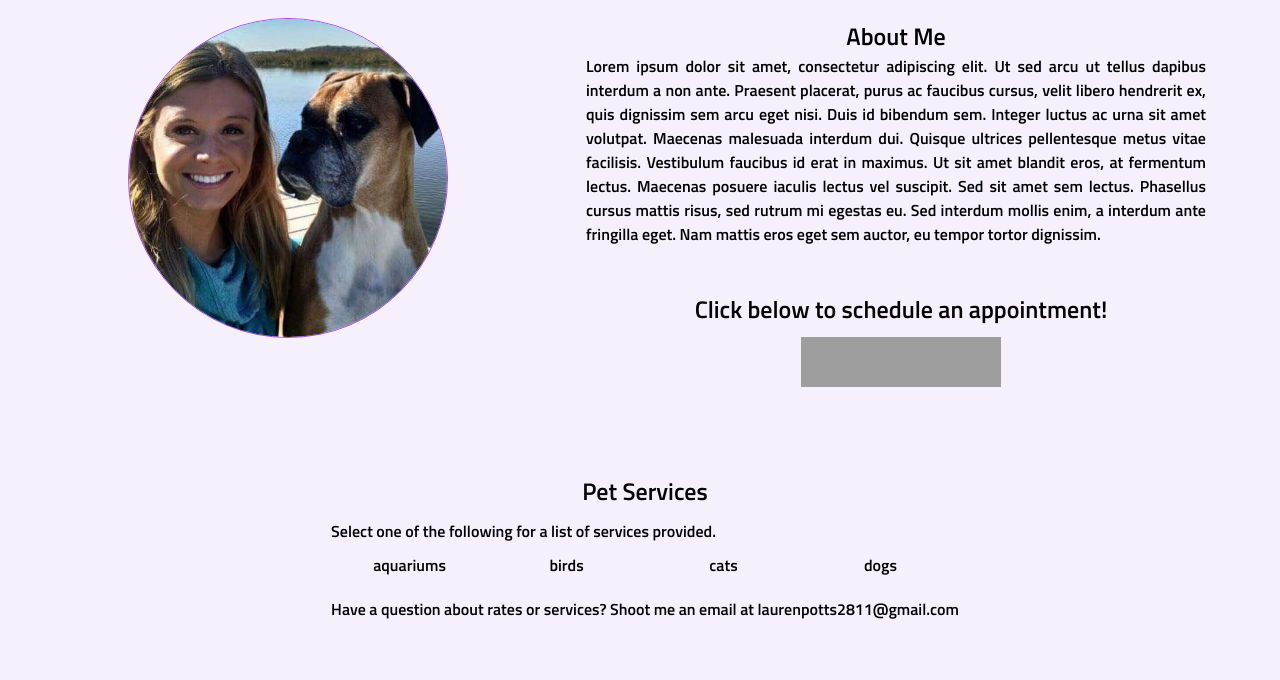
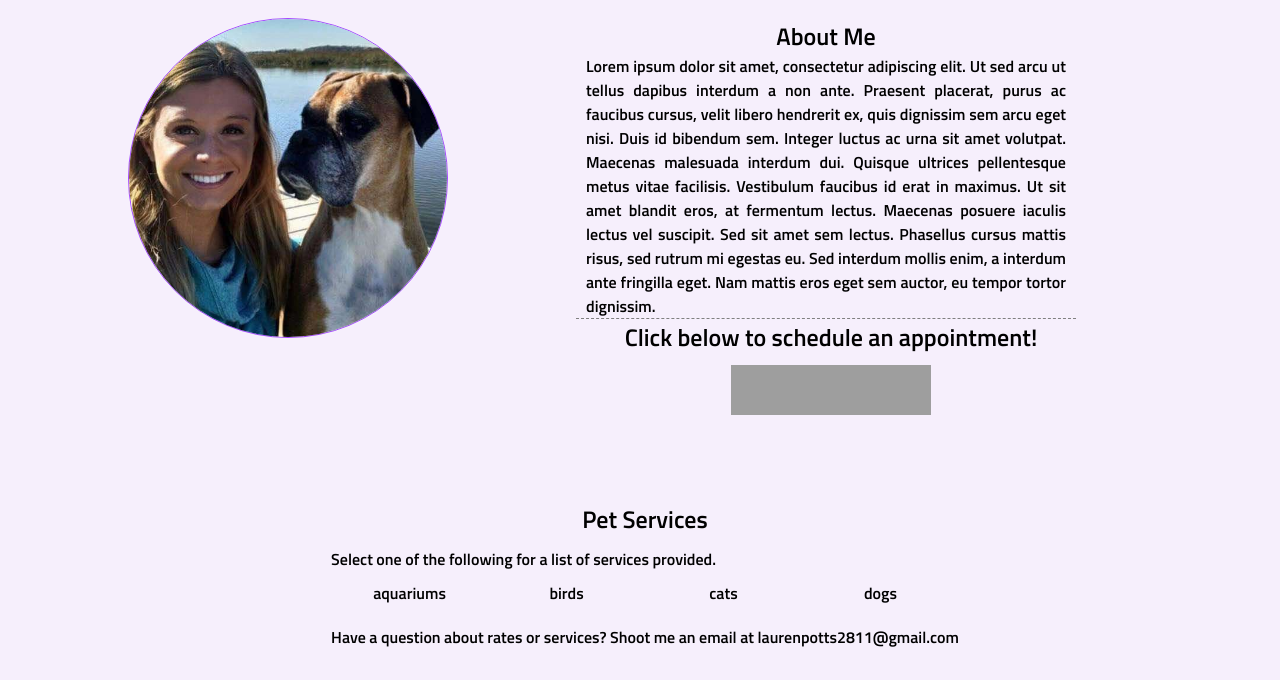
Before and after one commit to tKemery/LPotts, a plain HTML site: page index.html in a window 1280 px wide. Shown: the part 120-800 px from the top of the page. Drawn offline with Linux system fonts and the light colour scheme; grey boxes are pictures that could not be loaded; a web font is replaced by a local one.

Commit message:
adjusted section sizes and reviews window

```diff
--- a/main.css
+++ b/main.css
@@ -77,8 +77,13 @@ h2 {
     text-align: center;
 }
 .about-me-section {
+    border-bottom: 1px dashed grey;
     text-align: justify;
     padding-right: 10px;
+    width: 90%;
+    max-width: 600px;
+    margin-left: auto;
+    margin-right: auto;
 }
 .wrapper {
     /* text-align: center; */
@@ -124,7 +129,7 @@ li:hover {
     height: 100%;
 }
 iframe {
-    /* border: 1px solid #a449ff; */
+    height: 300px;
 }
 footer {
     height: 50px;
@@ -145,6 +150,8 @@ footer {
     .about-me-section, .availability-section {
         /* float: right; */
         width: 50%;
+        max-width: 500px;
+        margin: 0;
     }
     .availability-section {
         margin-bottom: 50px;
```
